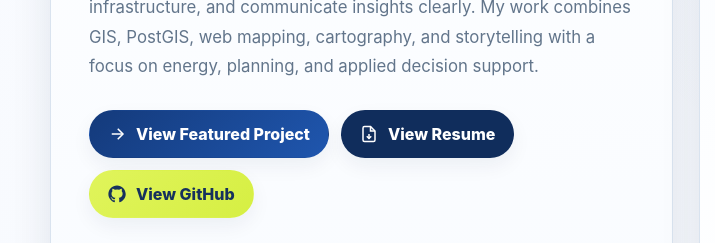
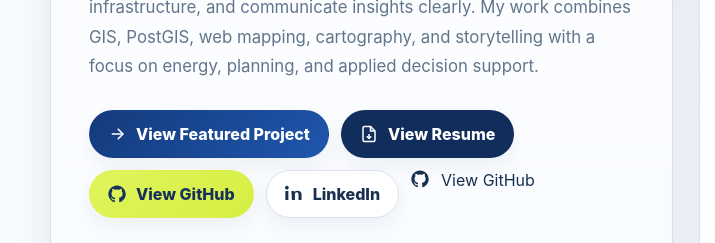
Before and after one commit to hstepanus/Portfolio, a plain HTML site: page index.html in a window 1280 px wide. Shown: the part 627-870 px from the top of the page, 0-715 px from the left. Drawn offline with Linux system fonts and the light colour scheme.

Commit message:
adding LinkedIn

```diff
--- a/index.html
+++ b/index.html
@@ -747,6 +747,18 @@
             </svg>
             View GitHub
           </a>
+
+          <a class="btn" href="https://www.linkedin.com/in/YOUR-LINKEDIN" target="_blank" rel="noreferrer">
+            <svg class="icon" viewBox="0 0 24 24" fill="currentColor">
+              <path d="M4.98 3.5C4.98 4.88 3.86 6 2.48 6S0 4.88 0 3.5 1.12 1 2.48 1 4.98 2.12 4.98 3.5zM.5 8h4v12h-4zM8.5 8h3.8v1.64h.05c.53-1 1.82-2.05 3.75-2.05C20.4 7.6 22 9.3 22 12.1V20h-4v-6.6c0-1.57-.03-3.6-2.2-3.6-2.2 0-2.54 1.72-2.54 3.5V20h-4z"/>
+            </svg>
+            LinkedIn
+          </a>
+            <svg class="icon" viewBox="0 0 24 24" fill="currentColor">
+              <path d="M12 .5C5.65.5.5 5.66.5 12.03c0 5.09 3.29 9.4 7.86 10.92.58.11.79-.25.79-.56 0-.28-.01-1.2-.02-2.17-3.2.7-3.88-1.36-3.88-1.36-.52-1.34-1.28-1.7-1.28-1.7-1.05-.72.08-.71.08-.71 1.16.08 1.78 1.2 1.78 1.2 1.04 1.78 2.72 1.27 3.38.97.11-.76.41-1.27.74-1.56-2.56-.29-5.25-1.29-5.25-5.75 0-1.27.45-2.31 1.19-3.12-.12-.29-.52-1.47.11-3.05 0 0 .97-.31 3.19 1.19a10.98 10.98 0 0 1 5.81 0c2.21-1.5 3.18-1.19 3.18-1.19.64 1.58.24 2.76.12 3.05.74.81 1.18 1.85 1.18 3.12 0 4.47-2.7 5.45-5.28 5.74.42.36.79 1.07.79 2.17 0 1.57-.01 2.83-.01 3.22 0 .31.21.68.8.56 4.56-1.53 7.84-5.83 7.84-10.92C23.5 5.66 18.35.5 12 .5z"/>
+            </svg>
+            View GitHub
+          </a>
         </div>
 
         <div class="hero-stats">
@@ -1153,6 +1165,18 @@
               Email Me
             </a>
             <a class="btn btn-accent" href="https://github.com/hstepanus" target="_blank" rel="noreferrer">
+            <svg class="icon" viewBox="0 0 24 24" fill="currentColor">
+              <path d="M12 .5C5.65.5.5 5.66.5 12.03c0 5.09 3.29 9.4 7.86 10.92.58.11.79-.25.79-.56 0-.28-.01-1.2-.02-2.17-3.2.7-3.88-1.36-3.88-1.36-.52-1.34-1.28-1.7-1.28-1.7-1.05-.72.08-.71.08-.71 1.16.08 1.78 1.2 1.78 1.2 1.04 1.78 2.72 1.27 3.38.97.11-.76.41-1.27.74-1.56-2.56-.29-5.25-1.29-5.25-5.75 0-1.27.45-2.31 1.19-3.12-.12-.29-.52-1.47.11-3.05 0 0 .97-.31 3.19 1.19a10.98 10.98 0 0 1 5.81 0c2.21-1.5 3.18-1.19 3.18-1.19.64 1.58.24 2.76.12 3.05.74.81 1.18 1.85 1.18 3.12 0 4.47-2.7 5.45-5.28 5.74.42.36.79 1.07.79 2.17 0 1.57-.01 2.83-.01 3.22 0 .31.21.68.8.56 4.56-1.53 7.84-5.83 7.84-10.92C23.5 5.66 18.35.5 12 .5z"/>
+            </svg>
+            View GitHub
+          </a>
+
+          <a class="btn" href="https://www.linkedin.com/in/YOUR-LINKEDIN" target="_blank" rel="noreferrer">
+            <svg class="icon" viewBox="0 0 24 24" fill="currentColor">
+              <path d="M4.98 3.5C4.98 4.88 3.86 6 2.48 6S0 4.88 0 3.5 1.12 1 2.48 1 4.98 2.12 4.98 3.5zM.5 8h4v12h-4zM8.5 8h3.8v1.64h.05c.53-1 1.82-2.05 3.75-2.05C20.4 7.6 22 9.3 22 12.1V20h-4v-6.6c0-1.57-.03-3.6-2.2-3.6-2.2 0-2.54 1.72-2.54 3.5V20h-4z"/>
+            </svg>
+            LinkedIn
+          </a>
               <svg class="icon" viewBox="0 0 24 24" fill="currentColor">
                 <path d="M12 .5C5.65.5.5 5.66.5 12.03c0 5.09 3.29 9.4 7.86 10.92.58.11.79-.25.79-.56 0-.28-.01-1.2-.02-2.17-3.2.7-3.88-1.36-3.88-1.36-.52-1.34-1.28-1.7-1.28-1.7-1.05-.72.08-.71.08-.71 1.16.08 1.78 1.2 1.78 1.2 1.04 1.78 2.72 1.27 3.38.97.11-.76.41-1.27.74-1.56-2.56-.29-5.25-1.29-5.25-5.75 0-1.27.45-2.31 1.19-3.12-.12-.29-.52-1.47.11-3.05 0 0 .97-.31 3.19 1.19a10.98 10.98 0 0 1 5.81 0c2.21-1.5 3.18-1.19 3.18-1.19.64 1.58.24 2.76.12 3.05.74.81 1.18 1.85 1.18 3.12 0 4.47-2.7 5.45-5.28 5.74.42.36.79 1.07.79 2.17 0 1.57-.01 2.83-.01 3.22 0 .31.21.68.8.56 4.56-1.53 7.84-5.83 7.84-10.92C23.5 5.66 18.35.5 12 .5z"/>
               </svg>
```
